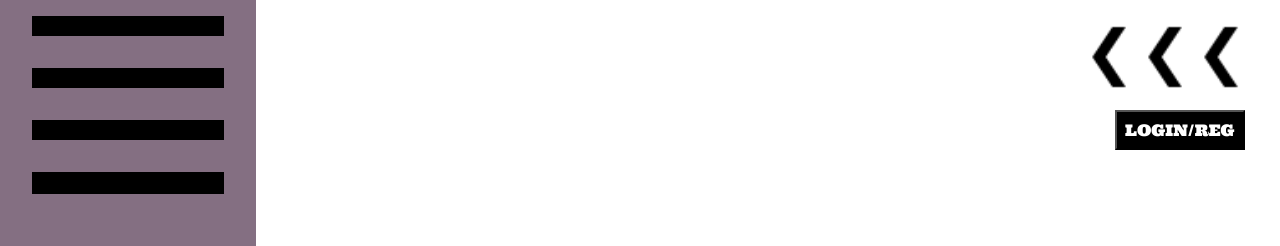
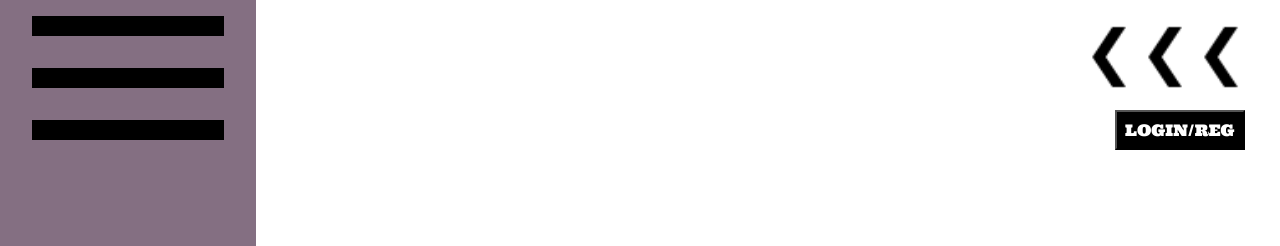
Before and after one commit to fallwall/in-my-running-shoes, a React (Create React App) app in the folder client/: page / in a window 1280 px wide. Both pictures are taken after a click on the element 1181 px from the left and 58 px from the top of the page. Shown: the top 246 px of the page. Built offline with nearby package versions, Linux system fonts and the light colour scheme; no server answers.

Commit message:
removed sidebar add race option when not logged in

```diff
--- a/client/src/App.jsx
+++ b/client/src/App.jsx
@@ -22,7 +22,6 @@ import {
   fetchRaces,
   createRace
 } from './services/api';
-
 
 class App extends React.Component {
   constructor() {
@@ -76,7 +75,6 @@ class App extends React.Component {
     })
   }
 
-
   newRace = async (ev) => {
     ev.preventDefault();
     const race = await createRace(this.state.raceForm);
@@ -109,7 +107,6 @@ class App extends React.Component {
     }))
   }
 
-
   sideBar = (ev) => {
     ev.preventDefault();
     this.setState(prevState => ({
@@ -125,8 +122,6 @@ class App extends React.Component {
   }
 
   // -------------- BELOW IS AUTH ------------------
-
-
 
   handleLogin = async (ev) => {
 
--- a/client/src/components/sideBar/SideBar.jsx
+++ b/client/src/components/sideBar/SideBar.jsx
@@ -26,7 +26,8 @@ export default class SideBar extends Component {
           <Link to="/">  <Bounce>Home</Bounce> </Link>
           <Link to="/about"> <Bounce>About</Bounce> </Link>
           <Link to="/races"> <Bounce>All Races</Bounce> </Link>
-          <button onClick={this.props.addRace}> <Bounce>Add a Race</Bounce> </button>
+          {this.props.currentUser &&
+            <button onClick={this.props.addRace}> <Bounce>Add a Race</Bounce> </button>}
         </div>
         <div className="social">
           <a href="https://sherunsfreely.com"><Jump><img src={Copyright} alt="link to author" /></Jump></a>
```
Also changed, not shown: 1 other file (tests, documents, lock files or other folders).
